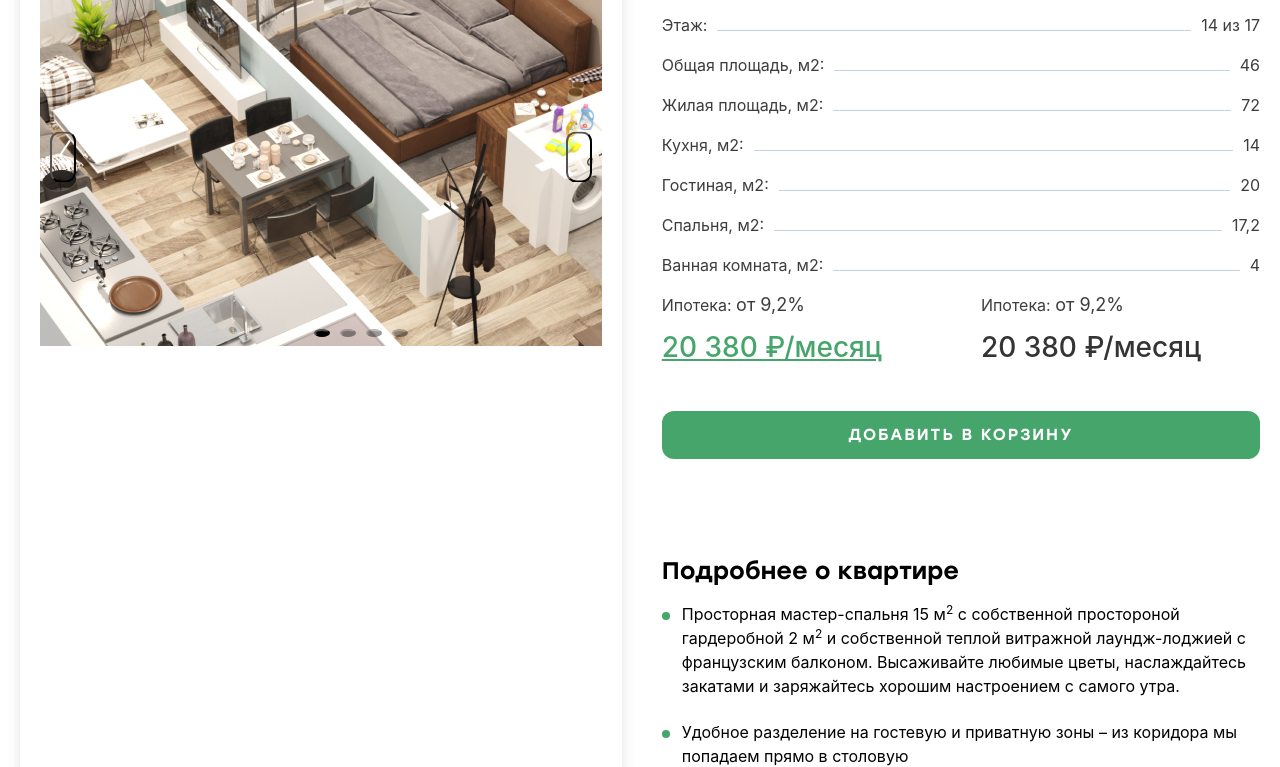
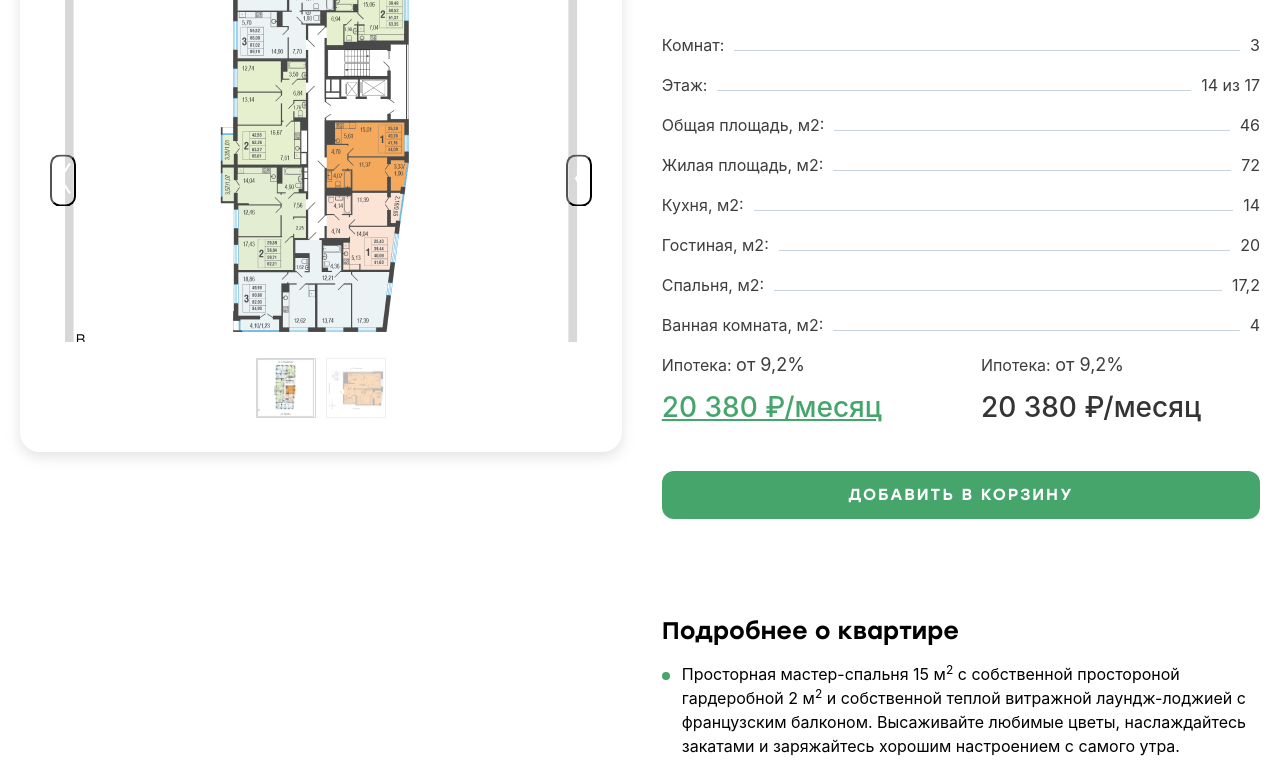
Before and after one commit to rkorobeynikov/talan-frontend, a website: page src/flat.html in a window 1280 px wide. Shown: the part 372-1139 px from the top of the page. Drawn offline with nearby package versions, Linux system fonts and the light colour scheme; files that its build step writes are made by us from their sources.

Commit message:
flat slidshow

```diff
--- a/src/flat.html
+++ b/src/flat.html
@@ -110,26 +110,16 @@
 
                     <div class="tabs__panels js-tabs__panels">
                         <section id="tab1Panel1" class="tabs__panel tabs__panel--selected js-tabs__panel">
-                            <div class="text-component">
-                                <h1>Panel 1</h1>
-                                <div class="slideshow js-slideshow slideshow--transition-fade" data-swipe="on">
+                            <div class="slideshow js-slideshow slideshow--transition-fade slideshow--flat-layout" data-swipe="on">
 
                                 <ul class="slideshow__content">
 
                                     <li class="slideshow__item js-slideshow__item" style="">
-                                            <img src="img/content/flat-interior.jpg" alt="">
+                                        <img src="img/content/image%2042.png" alt="">
                                     </li>
 
                                     <li class="slideshow__item js-slideshow__item" style="">
-                                            <div class='container max-width-sm'><div class='text-component'><p>Lorem ipsum, dolor sit amet consectetur adipisicing elit. Nulla expedita eius eos maiores consectetur autem ratione voluptatem sequi, id eveniet.</p></div><div class='margin-top-md'><div class='flex flex-wrap flex-center flex-gap-sm'><a href='#0' class='btn btn--primary'>Download</a><a href='#0' class='color-inherit'>Learn more</a></div></div></div>
-                                        </li>
-
-                                        <li class="slideshow__item js-slideshow__item" style="background-image: url('../../../app/assets/img/slideshow-img-1.jpg');">
-                                            <div class='container max-width-sm'><div class='text-component text-center'><h1>Slide Three</h1></div></div>
-                                        </li>
-
-                                        <li class="slideshow__item js-slideshow__item" style="">
-                                            <div class='container max-width-sm'><div class='text-component text-center'><h1>Slide Four</h1></div></div>
+                                        <img src="img/content/image%2056.png" alt="">
                                     </li>
 
                                 </ul>
@@ -147,7 +137,15 @@
                                         </button>
                                     </li>
                                 </ul>
-                                </div>
+
+                                <style>
+                                    .slideshow--flat-layout .slideshow__nav-item:nth-child(1) button {
+                                        background-image: url('img/content/image 42.png');
+                                    }
+                                    .slideshow--flat-layout .slideshow__nav-item:nth-child(2) button {
+                                        background-image: url('img/content/image 56.png');
+                                    }
+                                </style>
                             </div>
                         </section>
 
--- a/src/scss/flat-overview.scss
+++ b/src/scss/flat-overview.scss
@@ -1,10 +1,13 @@
 .flat-overview {
   @include page-inner();
   padding-bottom: 60px;
+  margin-top: 30px;
 }
 
 .flat-overview__main {
   display: flex;
+  align-items: flex-start;
+  margin-top: 30px;
 }
 
 .flat-overview__header {
--- a/src/scss/slideshow.scss
+++ b/src/scss/slideshow.scss
@@ -7,7 +7,7 @@ Usage: codyhouse.co/license
 
 -------------------------------- */
 :root {
-  --slideshow-fade-transition-duration: 1.25s; // fade effect transition duration
+  --slideshow-fade-transition-duration: 0.25s; // fade effect transition duration
   --slideshow-slide-transition-duration: 0.35s; // slide effect transition duration
 
   // controls
@@ -371,3 +371,33 @@ Usage: codyhouse.co/license
 .slideshow--hero .slideshow__nav-item--selected button::before {
   width: 38px;
 }
+
+.slideshow--flat-layout .slideshow__item {
+  overflow: hidden;
+}
+
+.slideshow--flat-layout .slideshow__nav-item {
+  margin: 0 5px;
+}
+
+.slideshow--flat-layout .slideshow__nav-item--selected button {
+  opacity: 1;
+}
+
+.slideshow--flat-layout .slideshow__nav-item button {
+  width: 60px;
+  height: 60px;
+  border: 1px solid #D8D8D8;
+  border-radius: 0;
+  background-size: contain;
+  background-repeat: no-repeat;
+  background-position: center center;
+  background-color: transparent;
+}
+
+.slideshow--flat-layout .slideshow__navigation {
+  margin: 0;
+  padding: 0;
+  position: static;
+  height: auto;
+}
```
Also changed, not shown: build/css/style.min.css, build/flat.html, src/img/content/image 42.png (added), src/img/content/image 56.png (added), 1 other file. Lines whose indentation alone changed are shown as unchanged.
